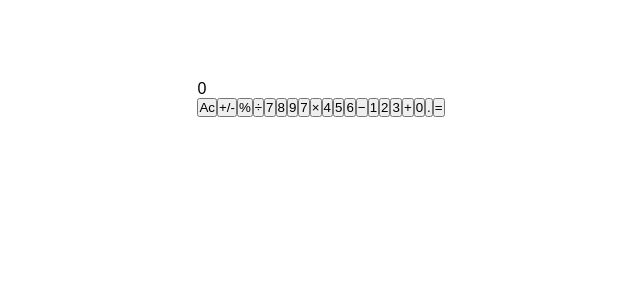
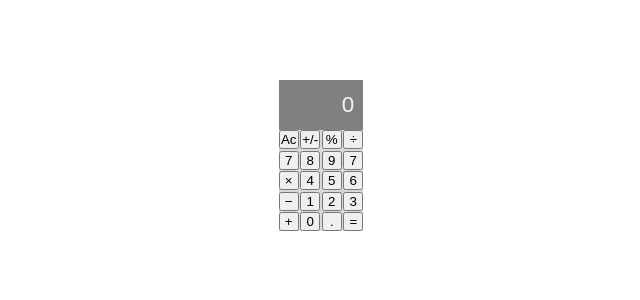
Before and after one commit to roshan-bajgain/math-magicians, a React (Create React App) app: page / in a window 1280 px wide. Shown: the top 300 px of the page, without its empty margins (319-959 px from the left). Built offline with nearby package versions, Linux system fonts and the light colour scheme.

Commit message:
Give css to button

```diff
--- a/src/component/calculator.css
+++ b/src/component/calculator.css
@@ -1,6 +1,25 @@
 .container {
     width: fit-content;
-    font-size: 1 rem;
+    font-size: 1rem;
     margin: 0 auto;
     margin-top: 10vh;
 }
+
+.screen {
+    background-color: rgb(128, 128, 128);
+    text-align: right;
+    height: 2rem;
+    padding: 0.4em;
+    font-size: 1.4em;
+    color: whitesmoke;
+    display: flex;
+    align-items: center;
+    justify-content: flex-end;
+}
+
+.buttons {
+    background-color: hsl(0, 0%, 85%);
+    display: grid;
+    grid-template-columns: repeat(4, 1fr);
+    gap: 0.1rem;
+}
```
